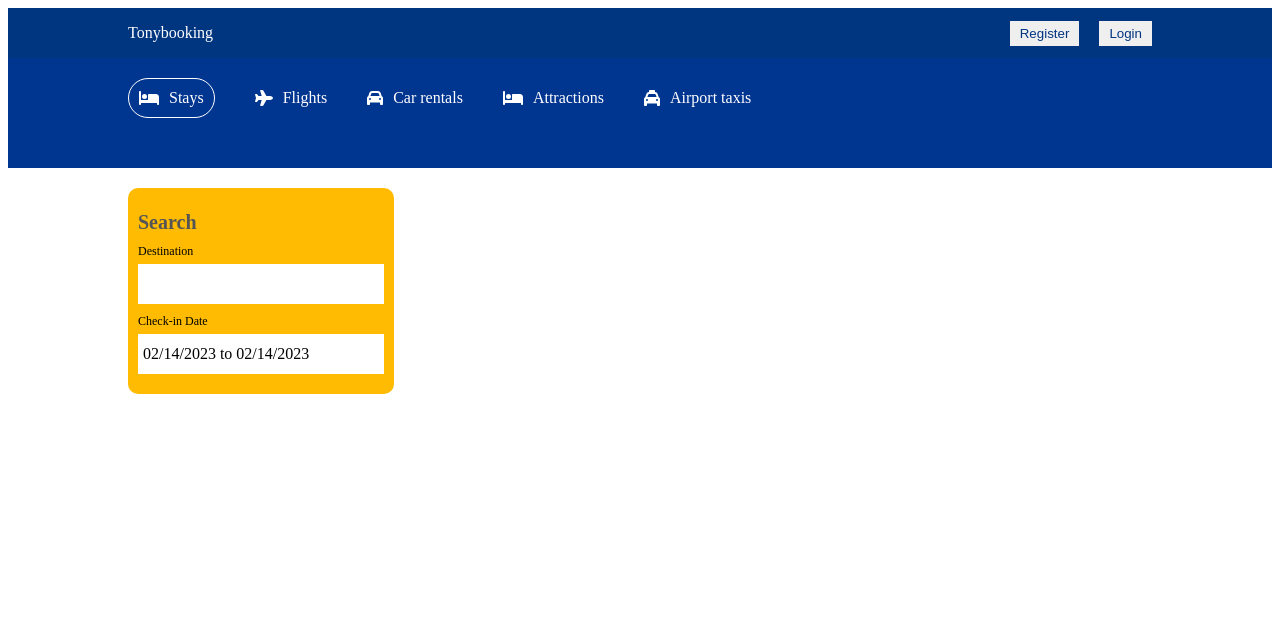
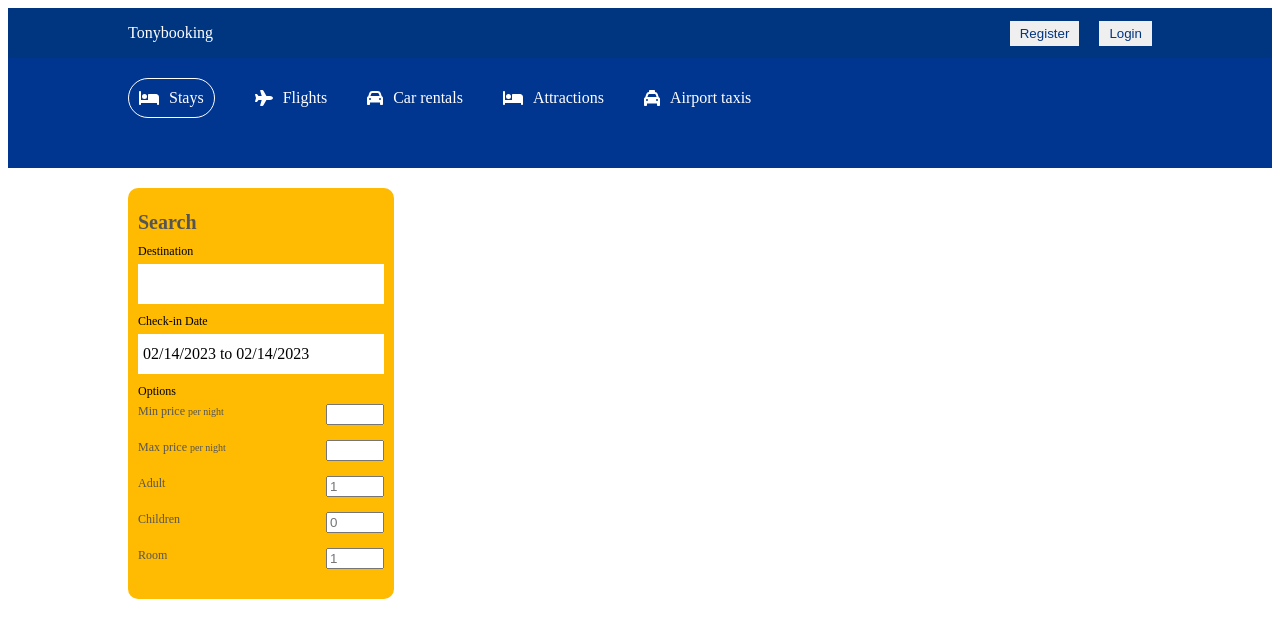
Before and after one commit to adavid1696/booking-project, a React (Create React App) app in the folder client/: page / in a window 1280 px wide. Both pictures are taken after typing "Sample" into the empty fields and a click on the button "Search". Shown: the top 638 px of the page. Built offline with nearby package versions, Linux system fonts and the light colour scheme.

Commit message:
added options to search bar

```diff
--- a/client/src/pages/list/List.jsx
+++ b/client/src/pages/list/List.jsx
@@ -35,11 +35,61 @@ function List() {
               date[0].endDate,
               "MM/dd/yyyy"
             )}`}</span>
-						{openDate && <DateRange
-              onChange={item => setDate([item.selection])}
-              minDate={new Date()}
-							ranges={date}
-            />}
+						{	openDate && (
+							<DateRange
+            	  onChange={item => setDate([item.selection])}
+            	  minDate={new Date()}
+								ranges={date}
+            	/>
+						)}
+						</div>
+						<div className="lsItem">
+							<label htmlFor="">Options</label>
+							<div className="lsOptionItem">
+								<span className="lsOptionText">
+									Min price <small>per night</small>
+								</span>
+								<input type="number" className='lsOptionInput' />
+							</div>
+							<div className="lsOptionItem">
+								<span className="lsOptionText">
+									Max price <small>per night</small>
+								</span>
+								<input type="number" className='lsOptionInput' />
+							</div>
+							<div className="lsOptionItem">
+								<span className="lsOptionText">
+									Adult
+								</span>
+								<input
+									type="number"
+									className='lsOptionInput'
+									placeholder={options.adult}
+									min={1}
+								/>
+							</div>
+							<div className="lsOptionItem">
+								<span className="lsOptionText">
+									Children
+								</span>
+								<input
+									type="number"
+									className='lsOptionInput'
+									placeholder={options.children}
+									min={0}
+								/>
+							</div>
+							<div className="lsOptionItem">
+								<span className="lsOptionText">
+									Room
+								</span>
+								<input
+									type="number"
+									className='lsOptionInput'
+									placeholder={options.room}
+									min={1}
+								/>
+							</div>
 						</div>
 					</div>
 					<div className="listResult"></div>
```
